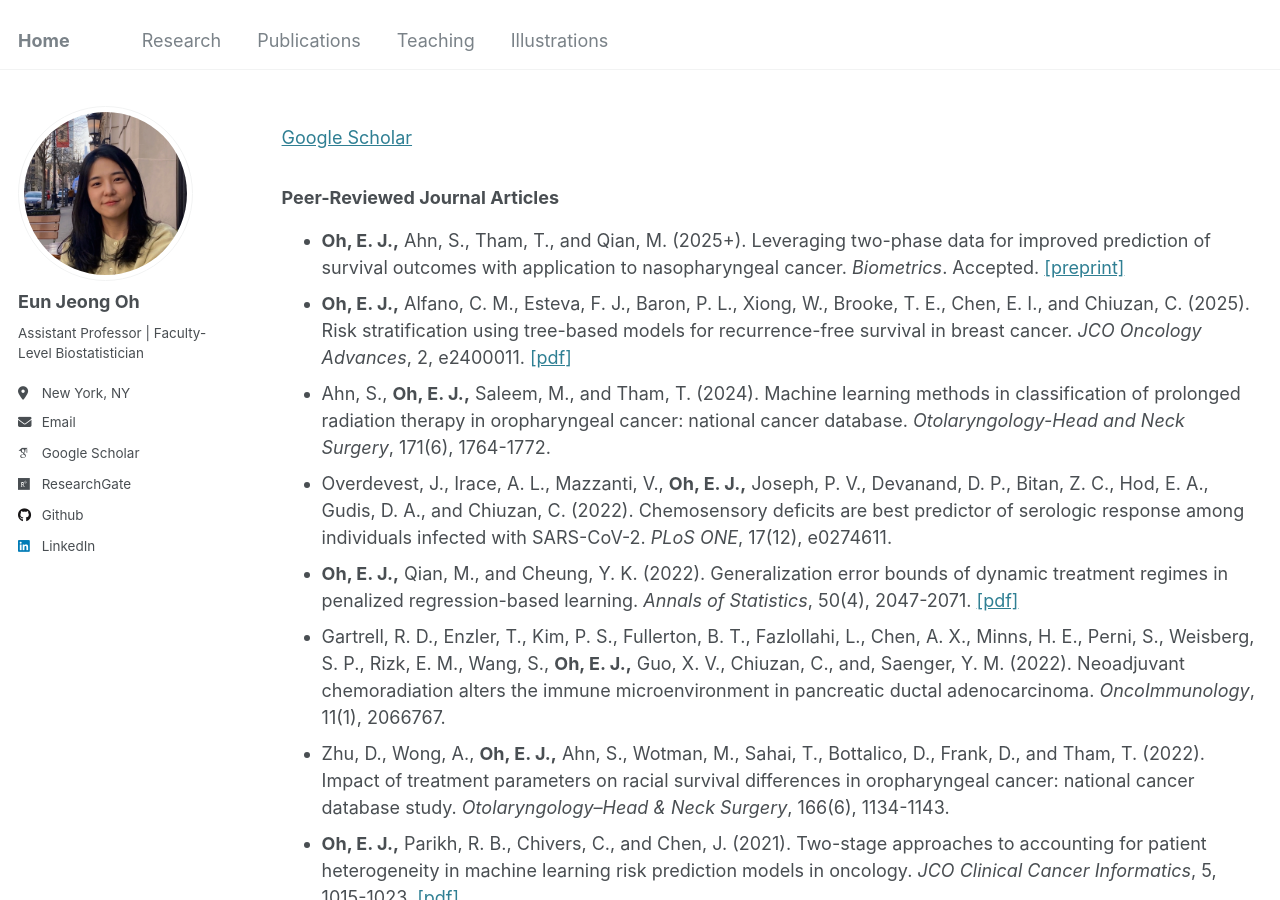
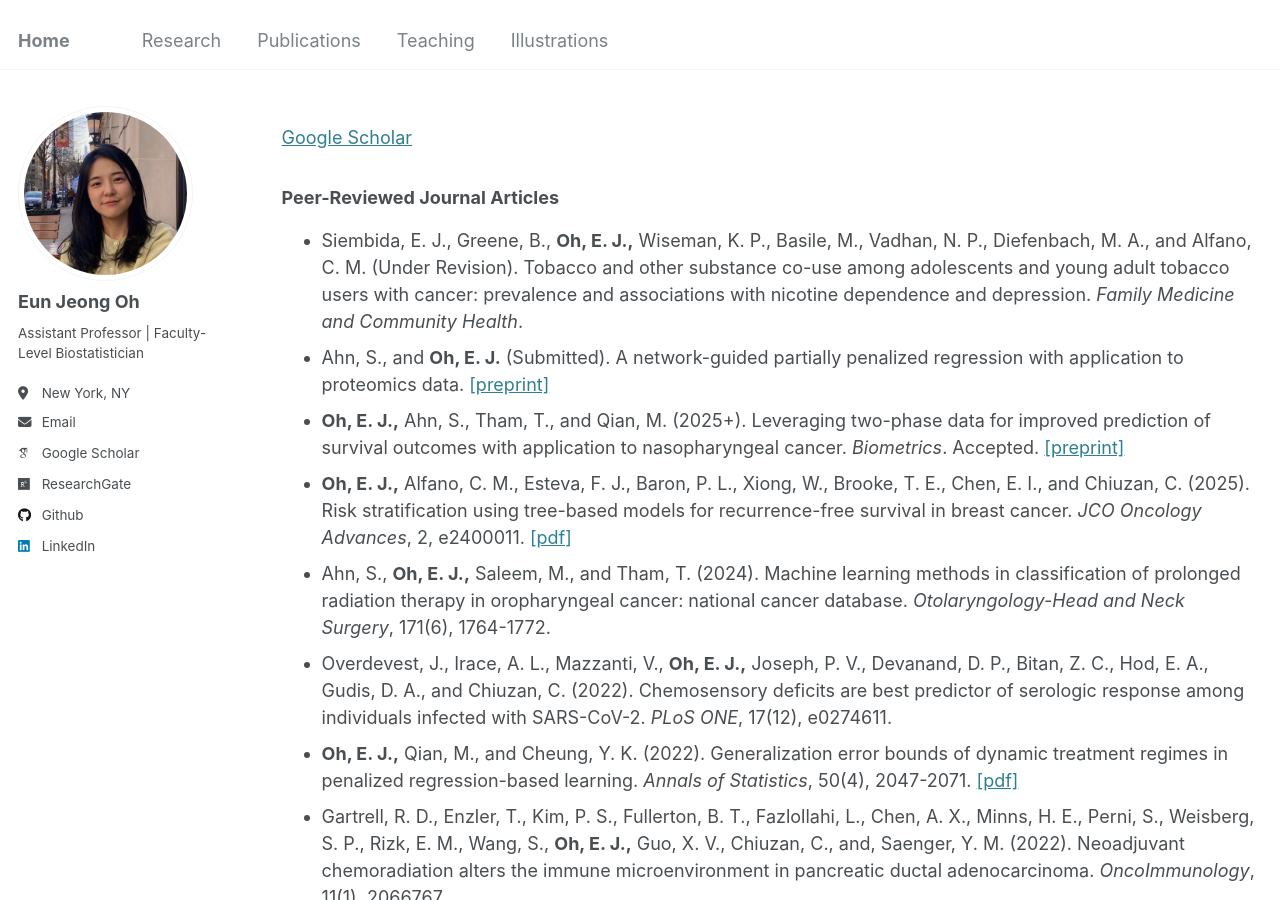
Before and after one commit to oheunj/oheunj.github.io, a Jekyll site: the page built from _pages/publications.md, in a window 1280 px wide and 900 px high. Built offline with Jekyll 4.4.1, drawn with Linux system fonts in a browser that asks for light colours; some web fonts are replaced.

Commit message:
Update publications.md

```diff
--- a/_pages/publications.md
+++ b/_pages/publications.md
@@ -12,6 +12,8 @@ redirect_from:
 [Google Scholar](https://scholar.google.com/citations?user=zpclPhcAAAAJ&hl=en)
 
 ### Peer-Reviewed Journal Articles
+* Siembida, E. J., Greene, B., __Oh, E. J.,__ Wiseman, K. P., Basile, M., Vadhan, N. P., Diefenbach, M. A., and Alfano, C. M. (Under Revision). Tobacco and other substance co-use among adolescents and young adult tobacco users with cancer: prevalence and associations with nicotine dependence and depression. _Family Medicine and Community Health_.
+* Ahn, S., and __Oh, E. J.__ (Submitted). A network-guided partially penalized regression with application to proteomics data. [[preprint]](https://arxiv.org/pdf/2505.22986)
 * __Oh, E. J.,__ Ahn, S., Tham, T., and Qian, M. (2025+). Leveraging two-phase data for improved prediction of survival outcomes with application to nasopharyngeal cancer. _Biometrics_. Accepted. [[preprint]](https://arxiv.org/pdf/2503.16732)
 * __Oh, E. J.,__ Alfano, C. M., Esteva, F. J., Baron, P. L., Xiong, W., Brooke, T. E., Chen, E. I., and  Chiuzan, C. (2025). Risk stratification using tree-based models for recurrence-free survival in breast cancer. _JCO Oncology Advances_, 2, e2400011. [[pdf]](https://ascopubs.org/doi/pdfdirect/10.1200/OA.24.00011)
 * Ahn, S., __Oh, E. J.,__ Saleem, M., and Tham, T. (2024). Machine learning methods in classification of prolonged radiation therapy in oropharyngeal cancer: national cancer database. _Otolaryngology-Head and Neck Surgery_, 171(6), 1764-1772.
```
